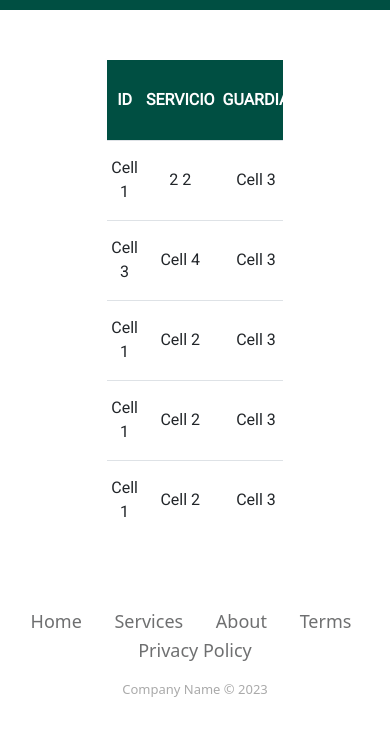
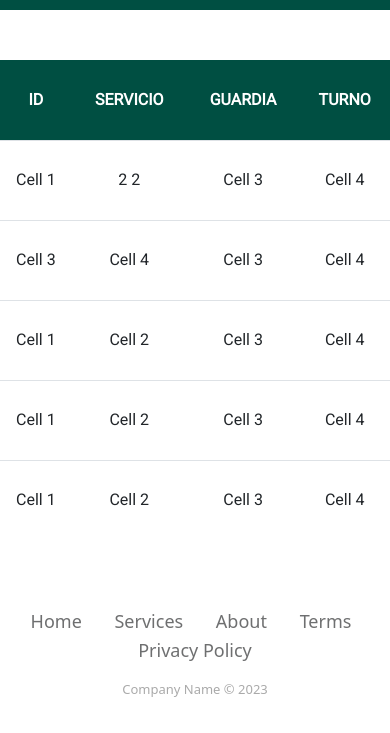
Before and after one commit to Escobar512/GerardoPage, a plain HTML site: page index.html in a window 390 px wide. Shown: the part 105-838 px from the top of the page. Drawn offline with nearby package versions, Linux system fonts and the light colour scheme.

Commit message:
responsivity-fix

```diff
--- a/assets/css/styles.css
+++ b/assets/css/styles.css
@@ -37,3 +37,21 @@ table {
   div::-webkit-scrollbar {
     display: none;
   }
+
+
+  .div-tabla {
+    width: 75%;
+  }
+
+
+  @media screen and (max-width: 770px) {
+    .div-tabla {
+      width: 90%;
+    }
+  }
+
+  @media screen and (max-width: 460px) {
+    .div-tabla {
+      width: 100%;
+    }
+  }
--- a/index.html
+++ b/index.html
@@ -28,9 +28,9 @@
         </div>
     </nav>
     <section class="highlight-clean" style="width: 100%; height: 80%; ">
-        <div class="table-responsive d-flex d-xxl-flex" data-bss-disabled-mobile="true" data-aos="fade-up"
+        <div class="div-tabla table-responsive d-flex d-xxl-flex" data-bss-disabled-mobile="true" data-aos="fade-up"
             data-aos-duration="400" data-aos-once="true"
-            style="margin: 0; height: 100%; font-family: Roboto, sans-serif;text-align: center;width: 45%;margin-right: auto;margin-left: auto;">
+            style="margin: 0; height: 100%; font-family: Roboto, sans-serif;text-align: center; margin-right: auto;margin-left: auto;">
             <table class="table table-sm  table-hover">
                 <thead style="border-bottom-width: 1px;background: #004f42;">
                     <tr style="color: rgb(255,255,255);">
```
